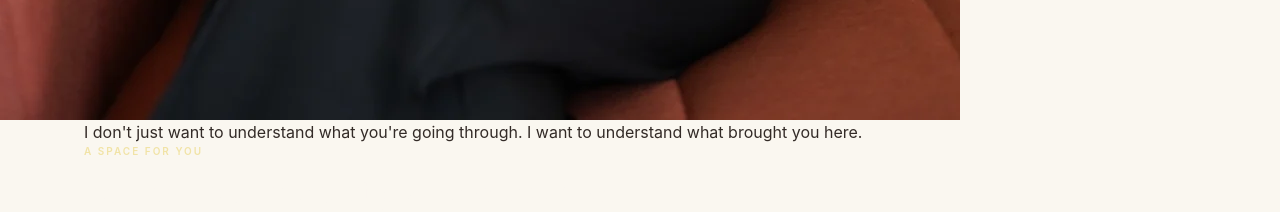
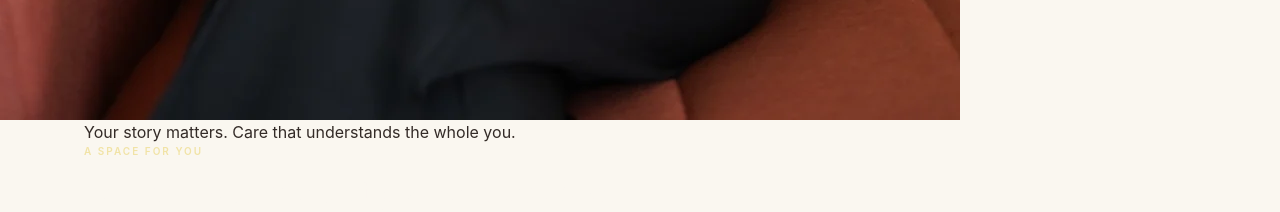
Before and after one commit to Jackjack80085/niva, a React (Vite) app: page / in a window 1280 px wide. Shown: the part 1320-1532 px from the top of the page. Built offline with nearby package versions, Linux system fonts and the light colour scheme; no server answers.

Commit message:
Refine the hero headline copy

```diff
--- a/src/components/patient/HeroSection.tsx
+++ b/src/components/patient/HeroSection.tsx
@@ -22,8 +22,8 @@ export const HeroSection = () => {
         <div className="portrait-hero-content">
           <div className="portrait-hero-copy">
             <h1 id="hero-heading" className="portrait-hero-heading font-editorial font-normal">
-              <span className="portrait-hero-lead">I don't just want to understand what you're going through.</span>{' '}
-              <span className="portrait-hero-emphasis">I want to understand what brought you here.</span>
+              <span className="portrait-hero-lead">Your story matters.</span>{' '}
+              <span className="portrait-hero-emphasis">Care that understands the whole you.</span>
             </h1>
           </div>
           <aside className="portrait-hero-note" aria-label="A space for you">
```
